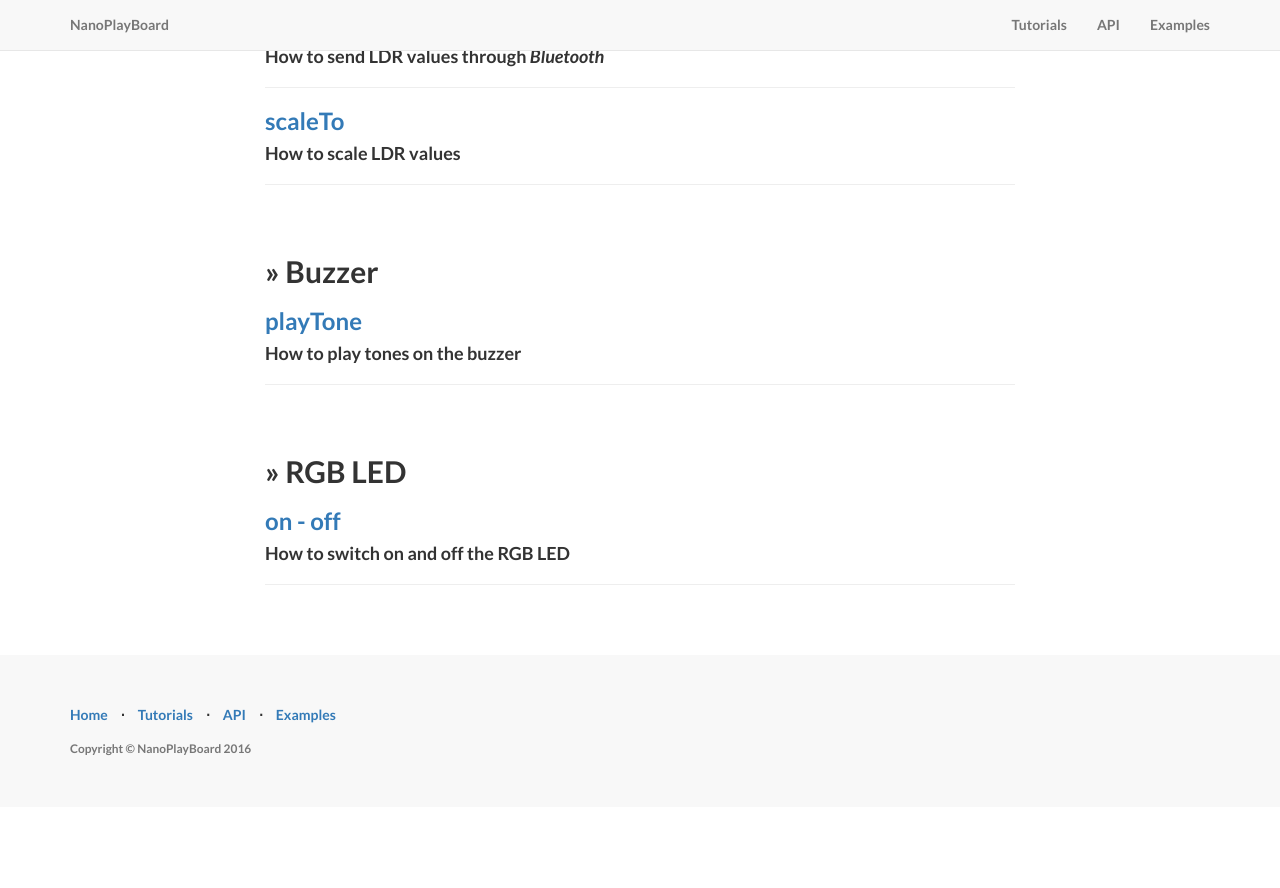
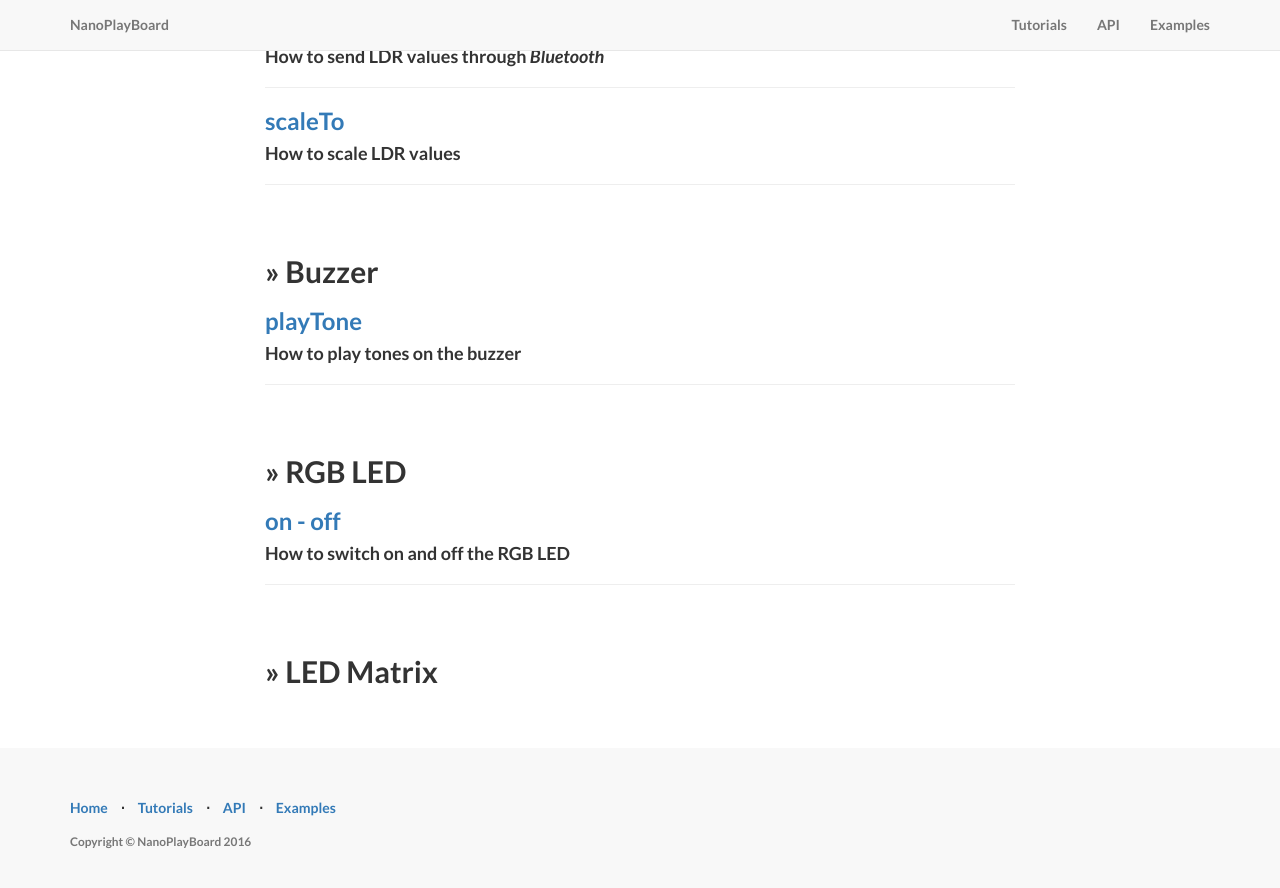
Before and after one commit to nanoplayboard/nanoplayboard.github.io, a Jekyll site: the page built from examples/index.html, in a window 1280 px wide and 900 px high, scrolled down 924 px. Shown: the top 888 px of the window. Built offline with Jekyll 4.4.1, drawn with Linux system fonts in a browser that asks for light colours; before the commit the page ends 1731 px from its top, so only the background shows below that.

Commit message:
Added new section for the Led Matrix

```diff
--- a/examples/index.html
+++ b/examples/index.html
@@ -78,3 +78,22 @@
 </div>
 <hr>
 {% endfor %}
+
+<!-- LED Matrix -->
+<h2 style="padding-top: 50px">&raquo; LED Matrix</h2>
+
+{% for post in site.categories.ledmatrix reversed %}
+<div class="post-preview">
+    <a href="{{ post.url | prepend: site.baseurl }}">
+        <h3 class="post-title">
+            {{ post.title-list }}
+        </h3>
+    </a>
+    {% if post.subtitle %}
+    <h4 class="post-subtitle">
+        {{ post.subtitle }}
+    </h4>
+    {% endif %}
+</div>
+<hr>
+{% endfor %}
```
